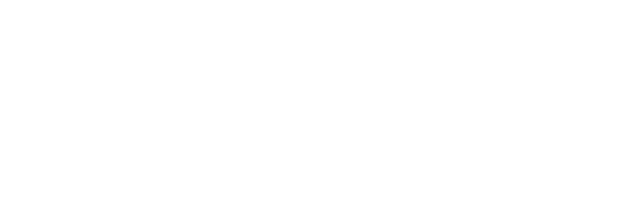
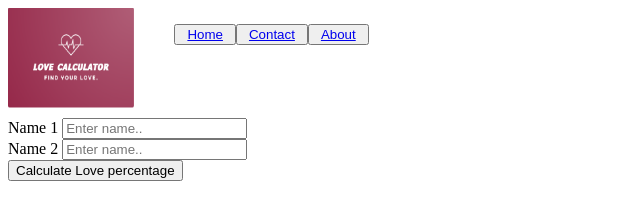
Before and after one commit to Bello-online/LoveCalculator, a plain HTML site: page Src/index.html in a window 1280 px wide. Shown: the whole page, without its empty margins (0-640 px from the left). Drawn offline with Linux system fonts and the light colour scheme.

Commit message:
second step
Co-authored-by: Olaseni Bello <Bello-online@users.noreply.github.com>

```diff
--- /dev/null
+++ b/Src/css/index.css
@@ -0,0 +1,24 @@
+header{
+    position: relative;
+    width: 100%;
+    height: 100px;
+    margin-bottom:10px;
+}
+header > img{
+    height: 100%;
+    width:10%;
+    position: absolute;
+    top: 0;
+    left:0;
+}
+header .nav-links{
+    position:absolute;
+    left: 10%;
+    display: flex;
+    flex-direction: row;
+}
+header ul  li {
+    margin-right:5px;
+    margin-left: 5px;
+    list-style-type: none;
+}
--- a/Src/index.html
+++ b/Src/index.html
@@ -1,14 +1,45 @@
 <!DOCTYPE html>
 <html lang="en">
+
 <head>
     <meta charset="UTF-8">
     <meta http-equiv="X-UA-Compatible" content="IE=edge">
     <meta name="viewport" content="width=, initial-scale=1.0">
+    <link rel="stylesheet" href="./css/index.css">
     <title>Document</title>
 </head>
+
 <body>
-    <div class="container"></div>
-    <link rel="stylesheet" href="">
-    <span></span>
+<div>
+    <header class="header-container">
+        <ul class="nav-links">
+            <button><li><a href="#">Home</a></li></button>
+            <button><li><a href="#">Contact</a></li></button>
+           <button><li><a href="#">About</a></li></button>
+        </ul>
+        <img src="_images/lovecalculator.PNG" alt="Image">
+    </header>
+</div>
+    <div class="app-container">
+        <form action="get" class="loveForm" onsubmit="validateForm()">
+            <div>
+                <label for="nameOne">Name 1</label>
+                <input type="text" id="nameOne" name="nameOne" placeholder="Enter name.." onfocus="true" onkeypress="test()">
+            </div>
+            <div>
+                <label for="nameTwo">Name 2</label>
+                <input type="text" id="nameTwo" placeholder="Enter name.." >
+            </div>
+
+            <input type="submit" value="Calculate Love percentage">
+
+        </form>
+    </div>
+    <footer class="footer-container">
+
+    </footer>
+    <script type="text/javascript" src="./script/script.js"></script>
+
 </body>
+
 </html>
--- /dev/null
+++ b/Src/script/script.js
@@ -0,0 +1,16 @@
+const firstName = document.getElementById("nameOne");
+const secondName = document.getElementById('nameTwo');
+
+function validateForm() {
+    let name1 = firstName.value;
+    let name2 = secondName.value;
+    if (name1 == "" || name2 === '') {
+      alert("Name must be filled out");
+    }
+  }
+  function test() {
+    let name1 = firstName.value;
+    if( typeof(name1[name1.length-1]) === "number"){
+        console.log('test passed')
+    }
+  }
```
Also changed, not shown: Src/_images/lovecalculator.PNG (added).
